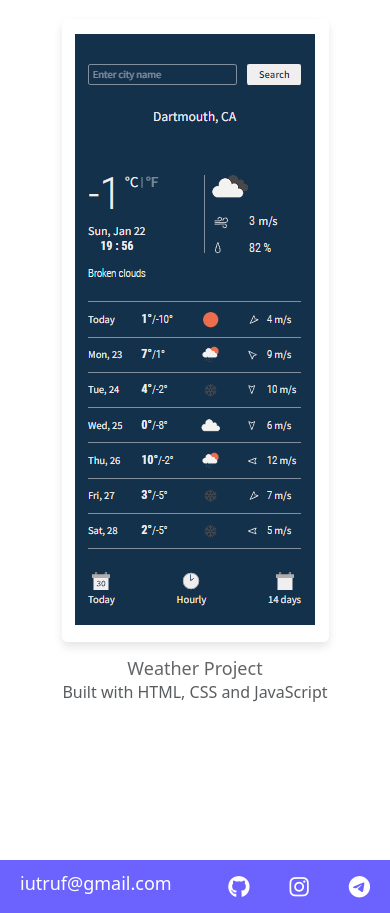
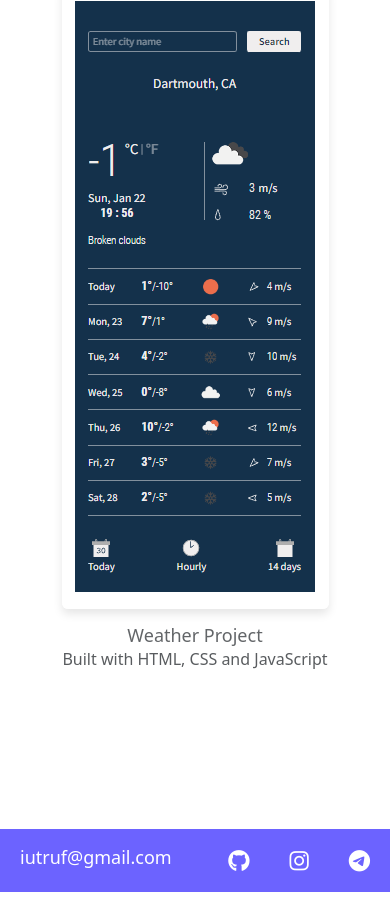
Before and after one commit to iutruf/portfolio, a plain HTML site: page work.html in a window 390 px wide. Shown: the part 882-1795 px from the top of the page. After the commit the page ends 1774 px from the top, so only its background shows below. Drawn offline with nearby package versions, Linux system fonts and the light colour scheme.

Commit message:
fixed footer

```diff
--- a/style.css
+++ b/style.css
@@ -7,9 +7,14 @@
 
 body {
   margin: 0 auto;
+
+  padding: 0;
+  color: var(--main-text);
+}
+.container {
   max-width: 850px;
   padding: 0;
-  color: var(--main-text);
+  margin: 0 auto;
 }
 .hero,
 .content {
@@ -107,10 +112,7 @@ p {
   margin-bottom: 20px;
   box-shadow: var(--box-shadow);
 }
-.container {
-  padding: 0 !important;
-  margin: 0 auto !important;
-}
+
 .col-md {
   vertical-align: middle;
   padding-left: 20px !important;
@@ -119,11 +121,13 @@ p {
 
 .row {
   display: flex;
-  flex-wrap: wrap;
+  width: 100%;
+  margin: 0 auto;
+  padding: 0;
 }
 
 nav {
-  padding: 20px 0;
+  padding: 20px;
 }
 nav ul {
   padding: 0;
@@ -151,7 +155,10 @@ footer {
   margin-top: 40px;
   background: var(--primary-color);
   padding: 15px 25px;
+  margin-left: 0;
+  margin-right: 0;
 }
+
 footer .social-links a {
   margin: 0 20px;
   color: white;
@@ -190,8 +197,8 @@ footer .social-links a:hover {
     padding-top: 50px;
   }
   footer {
-    margin-top: 16px;
+    margin-top: 18px;
     background: var(--primary-color);
-    padding: 10px 0;
+    padding: 15px 0;
   }
 }
```
Also changed, not shown: about.html (+1 -1 lines), contact.html (+1 -1 lines), index.html (+1 -1 lines).
